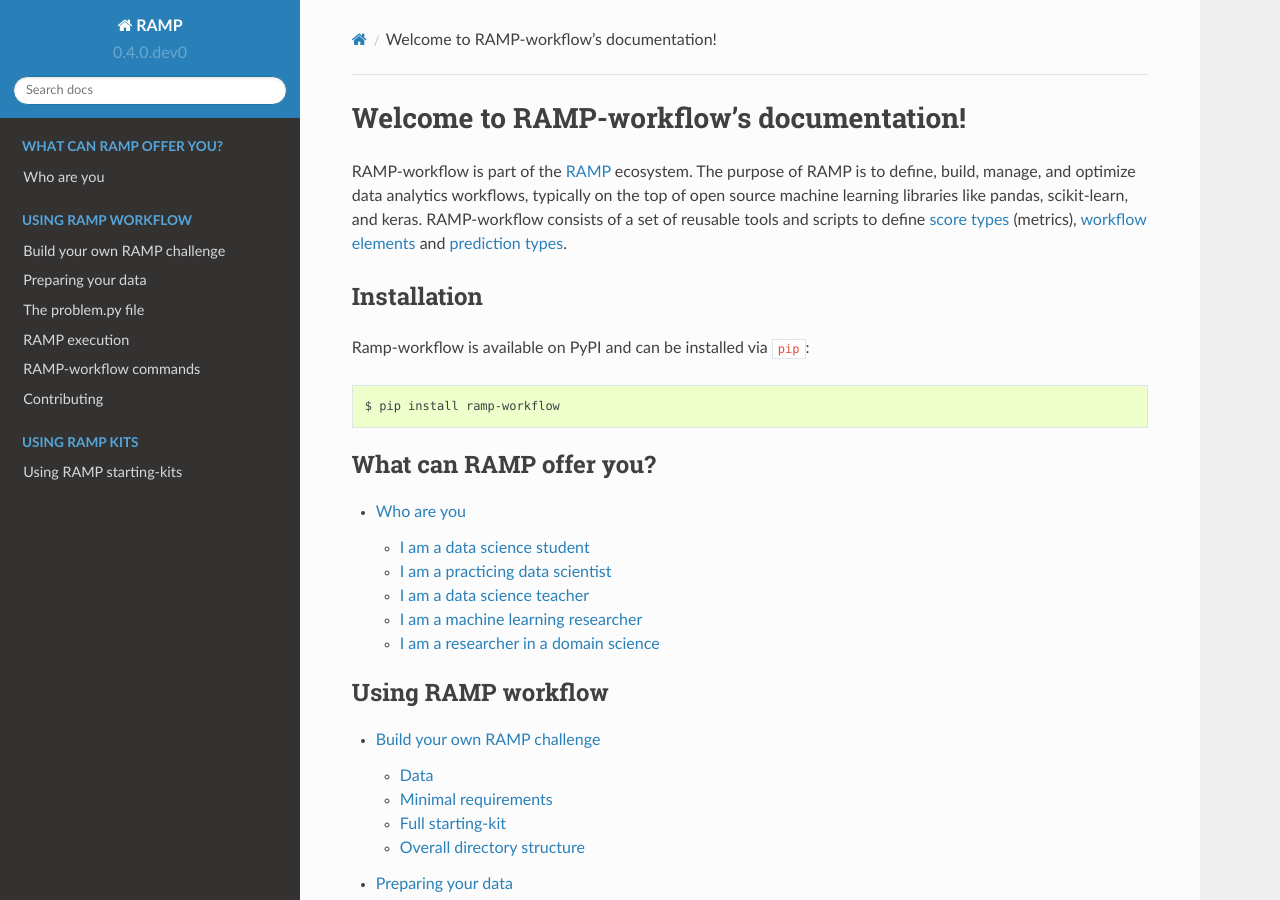
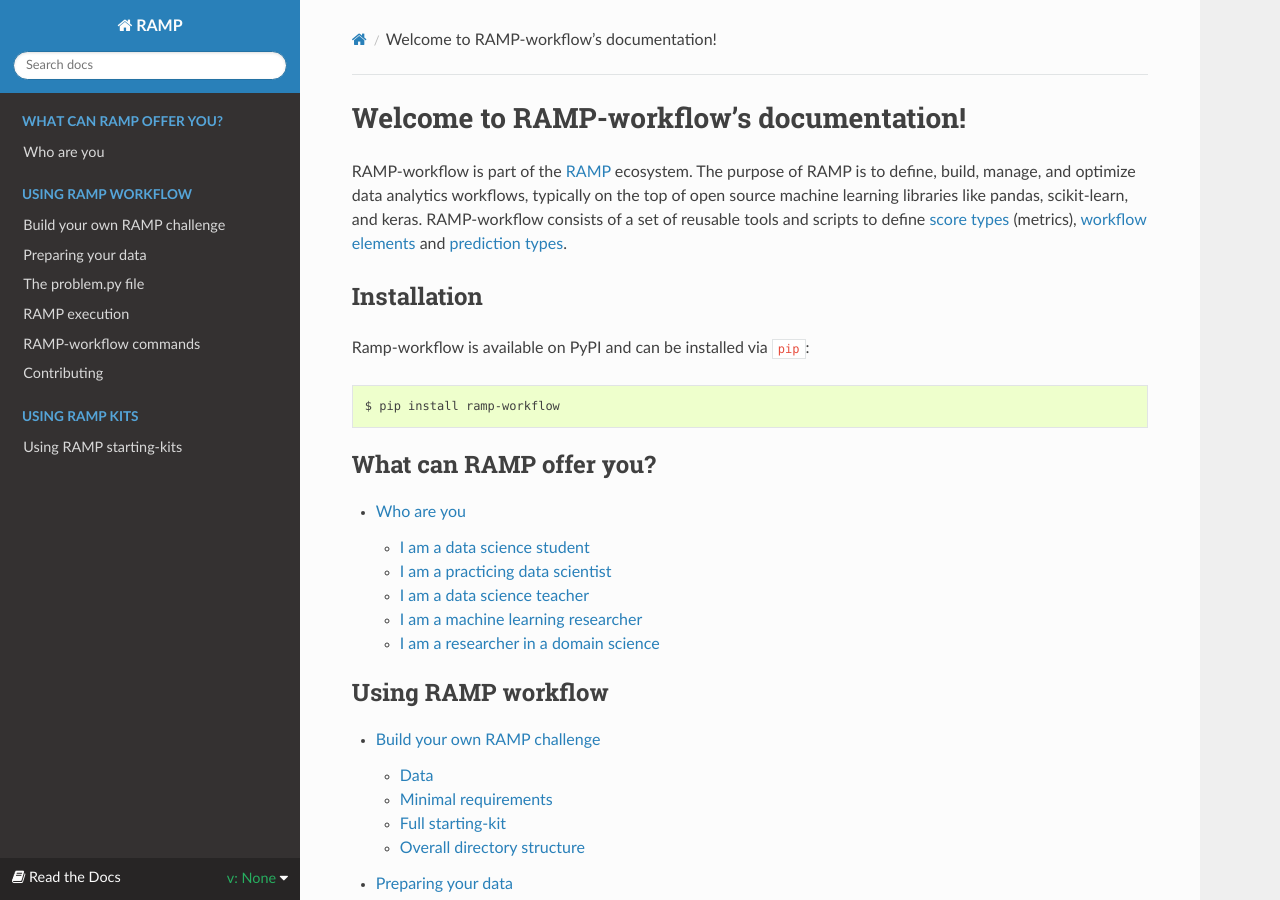
Before and after one commit to paris-saclay-cds/ramp-workflow, a Sphinx documentation site: the page built from doc/index.rst, in a window 1280 px wide and 900 px high. Built offline with Sphinx 7.4.7 and the Read the Docs theme 2.0.0, drawn with Linux system fonts in a browser that asks for light colours; formulas are drawn with MathJax 3; the version number is read from the project's files by our own code.

Commit message:
first try

```diff
--- /dev/null
+++ b/doc/_templates/versions.html
@@ -0,0 +1,44 @@
+{% if READTHEDOCS or display_lower_left %}
+{# Add rst-badge after rst-versions for small badge style. #}
+  <div class="rst-versions" data-toggle="rst-versions" role="note" aria-label="versions">
+    <span class="rst-current-version" data-toggle="rst-current-version">
+      <span class="fa fa-book"> Read the Docs</span>
+      v: {{ current_version }}
+      <span class="fa fa-caret-down"></span>
+    </span>
+    <div class="rst-other-versions">
+      {% if versions|length >= 1 %}
+      <dl>
+        <dt>{{ _('Versions') }}</dt>
+        {% for slug, url in versions %}
+          {% if slug == current_version %} <strong> {% endif %}
+          <dd><a href="{{ url }}">{{ slug }}</a></dd>
+          {% if slug == current_version %} </strong> {% endif %}
+        {% endfor %}
+      </dl>
+      {% endif %}
+      {% if downloads|length >= 1 %}
+      <dl>
+        <dt>{{ _('Downloads') }}</dt>
+        {% for type, url in downloads %}
+          <dd><a href="{{ url }}">{{ type }}</a></dd>
+        {% endfor %}
+      </dl>
+      {% endif %}
+      {% if READTHEDOCS %}
+      <dl>
+        <dt>{{ _('On Read the Docs') }}</dt>
+          <dd>
+            <a href="//{{ PRODUCTION_DOMAIN }}/projects/{{ slug }}/?fromdocs={{ slug }}">{{ _('Project Home') }}</a>
+          </dd>
+          <dd>
+            <a href="//{{ PRODUCTION_DOMAIN }}/builds/{{ slug }}/?fromdocs={{ slug }}">{{ _('Builds') }}</a>
+          </dd>
+      </dl>
+      {% endif %}
+      <hr/>
+      {% trans %}Free document hosting provided by <a href="http://www.readthedocs.org">Read the Docs</a>.{% endtrans %}
+
+    </div>
+  </div>
+{% endif %}
--- a/doc/conf.py
+++ b/doc/conf.py
@@ -325,3 +325,27 @@
 
 # If true, do not generate a @detailmenu in the "Top" node's menu.
 # texinfo_no_detailmenu = False
+
+try:
+    html_context
+except NameError:
+    html_context = dict()
+html_context['display_lower_left'] = True
+
+CIRCLE_BRANCH = os.environ['CIRCLE_BRANCH']
+
+if CIRCLE_BRANCH == 'master':
+    current_version = 'dev'
+elif CIRCLE_BRANCH == 'advanced':
+    current_version = 'advanced'
+else:
+    current_version = None
+
+html_context['current_version'] = current_version
+html_context['version'] = current_version
+
+html_context['versions'] = list()
+versions = ['stable', 'advanced']
+for version in versions:
+    html_context['versions'].append(
+        (version, '/' + version + '/'))
```
